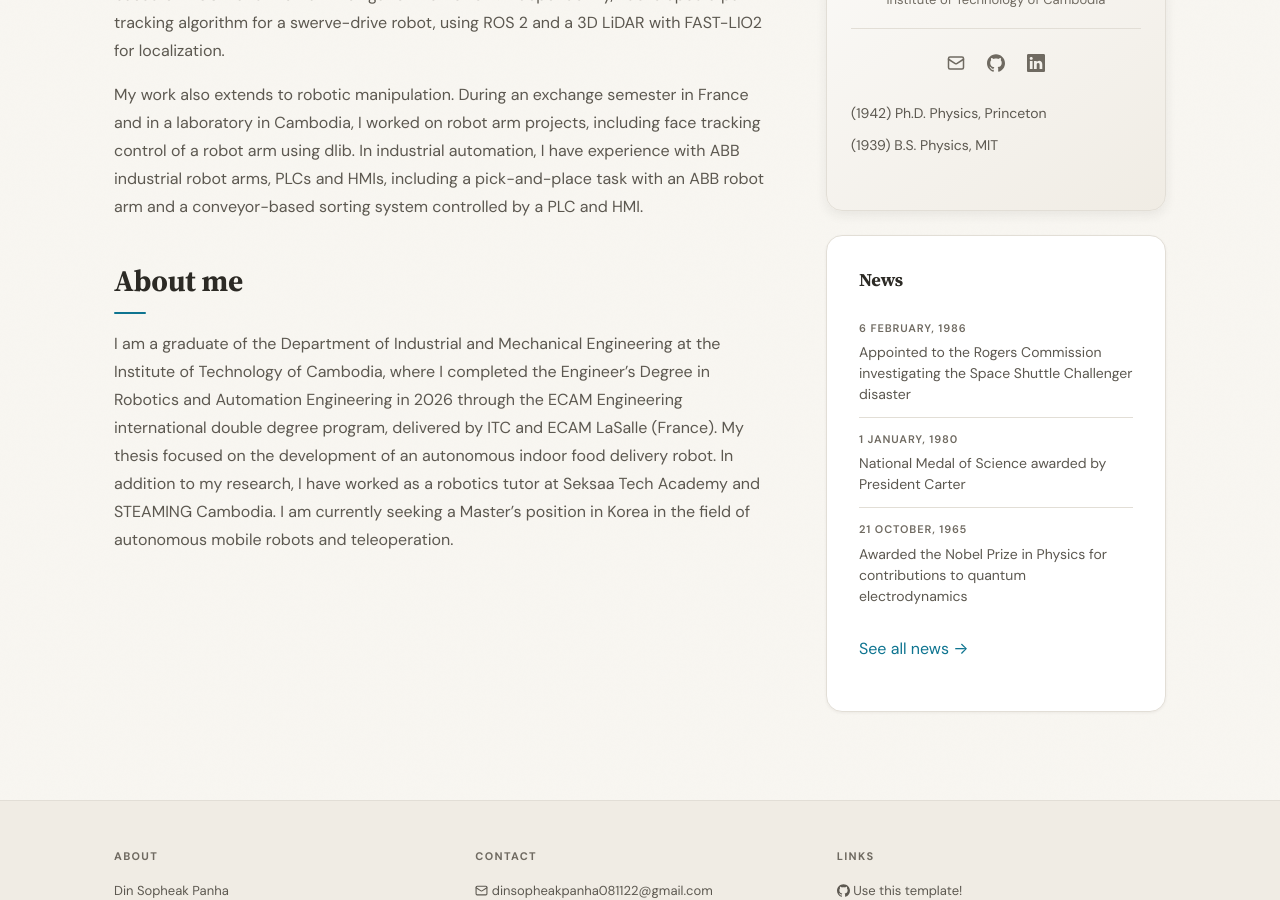
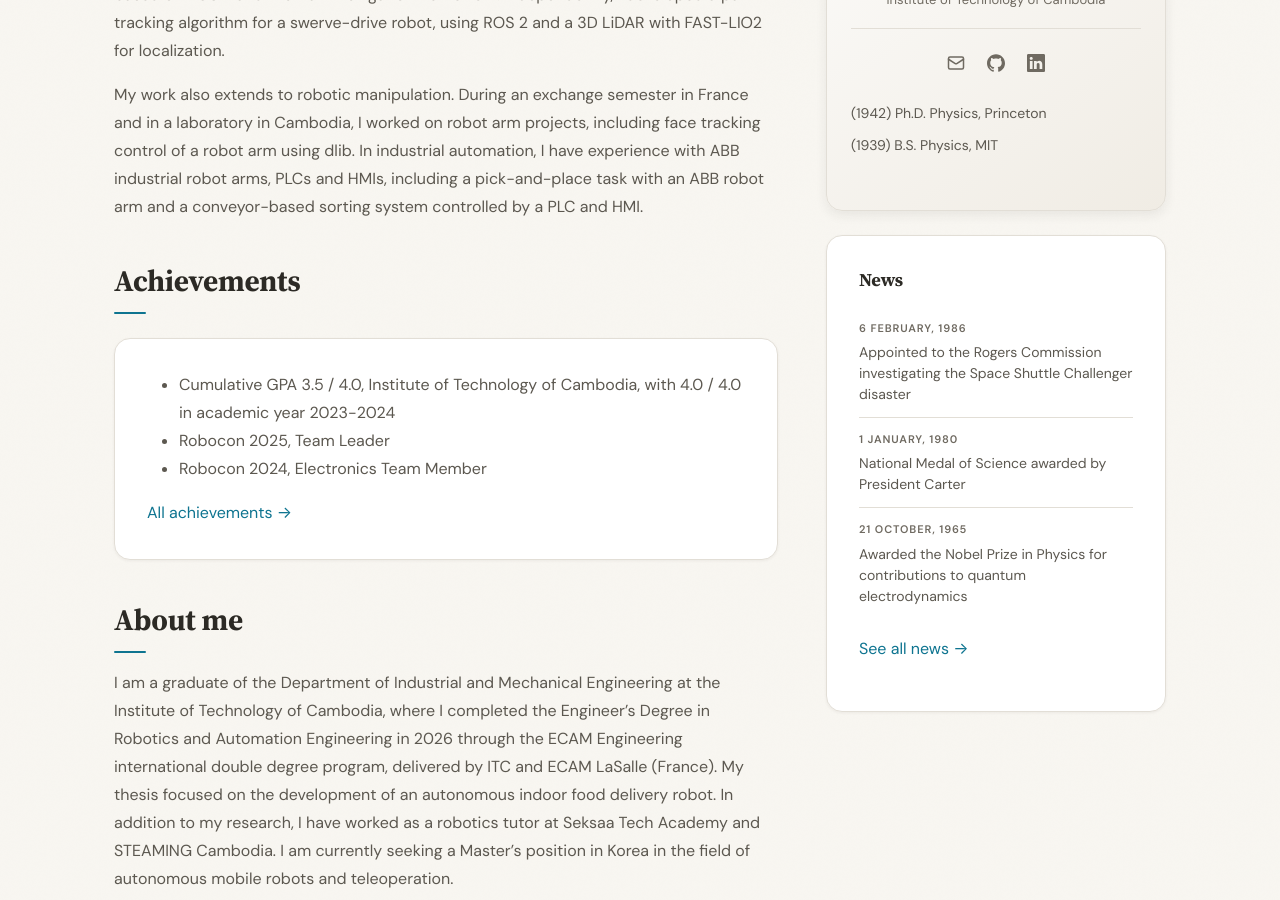
Before and after one commit to din-sopheak-panha/din-sopheak-panha.github.io, a Jekyll site: the page built from _pages/home.md, in a window 1280 px wide and 900 px high, scrolled down 371 px. Built offline with Jekyll 4.4.1, drawn with Linux system fonts in a browser that asks for light colours.

Commit message:
Update home.md

```diff
--- a/_pages/home.md
+++ b/_pages/home.md
@@ -28,6 +28,17 @@ My work also extends to robotic manipulation. During an exchange semester in Fra
 </div>
 {% endif %}
 
+## Achievements
+
+<div class="section-card" markdown="0">
+<ul>
+<li>Cumulative GPA 3.5 / 4.0, Institute of Technology of Cambodia, with 4.0 / 4.0 in academic year 2023-2024</li>
+<li>Robocon 2025, Team Leader</li>
+<li>Robocon 2024, Electronics Team Member</li>
+</ul>
+<p style="margin: var(--space-4) 0 0;"><a href="{{ '/achievements' | relative_url }}">All achievements &rarr;</a></p>
+</div>
+
 ## About me
 
 I am a graduate of the Department of Industrial and Mechanical Engineering at the Institute of Technology of Cambodia, where I completed the Engineer's Degree in Robotics and Automation Engineering in 2026 through the ECAM Engineering international double degree program, delivered by ITC and ECAM LaSalle (France). My thesis focused on the development of an autonomous indoor food delivery robot. In addition to my research, I have worked as a robotics tutor at Seksaa Tech Academy and STEAMING Cambodia. I am currently seeking a Master's position in Korea in the field of autonomous mobile robots and teleoperation.
```
